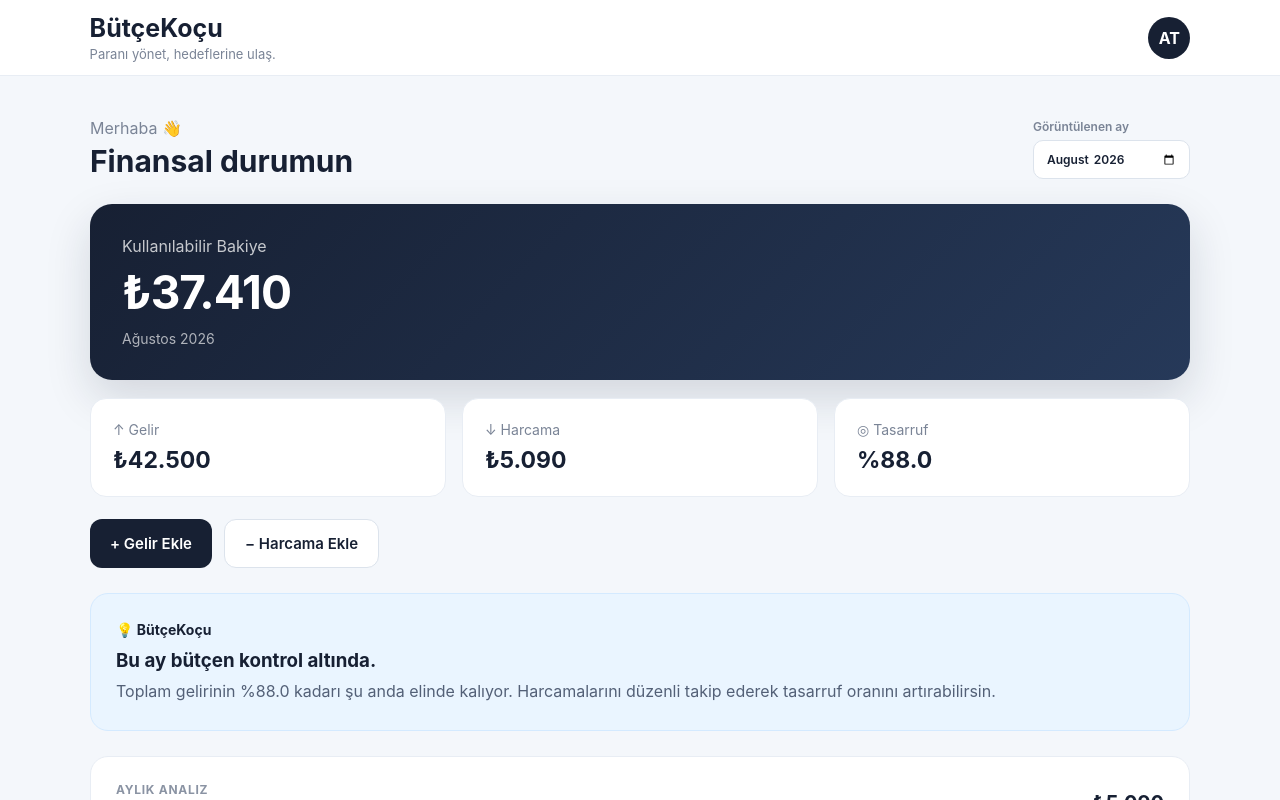
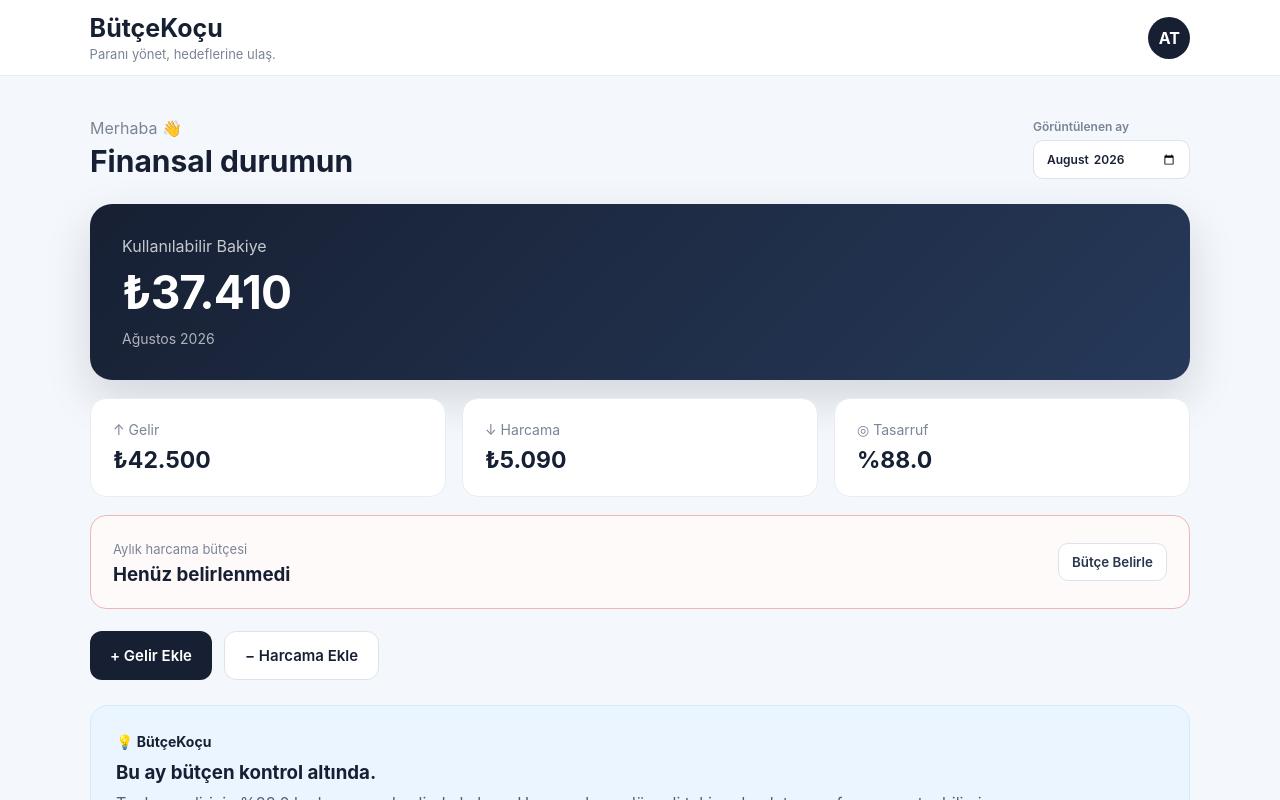
Before and after one commit to ahmet58aa-ai/butce-kocu, a React (Vite) app: page / in a window 1280 px wide. Shown: the top 800 px of the page. Built offline with nearby package versions, Linux system fonts and the light colour scheme.

Commit message:
feat: add monthly budget limits

```diff
--- a/src/App.css
+++ b/src/App.css
@@ -141,6 +141,77 @@ main {
 
 .card strong {
   font-size: 23px;
+}
+
+.budget-card {
+  margin-top: 18px;
+  padding: 22px;
+  border: 1px solid #dfe6ef;
+  border-radius: 16px;
+  background: white;
+}
+
+.budget-card-alert {
+  border-color: #efb6b6;
+  background: #fffafa;
+}
+
+.budget-header,
+.budget-details {
+  display: flex;
+  align-items: center;
+  justify-content: space-between;
+  gap: 18px;
+}
+
+.budget-header span {
+  color: #7a8496;
+  font-size: 13px;
+}
+
+.budget-header h3 {
+  margin: 5px 0 0;
+}
+
+.budget-header button {
+  border: 1px solid #dce3ec;
+  border-radius: 10px;
+  padding: 10px 13px;
+  background: white;
+  color: #27364d;
+  font-weight: 600;
+  cursor: pointer;
+}
+
+.budget-progress {
+  height: 10px;
+  margin: 20px 0 10px;
+  overflow: hidden;
+  border-radius: 999px;
+  background: #edf1f6;
+}
+
+.budget-progress div {
+  height: 100%;
+  border-radius: inherit;
+  background: #376e8f;
+}
+
+.budget-card-alert .budget-progress div {
+  background: #c63838;
+}
+
+.budget-details {
+  color: #68758a;
+  font-size: 13px;
+}
+
+.budget-details strong {
+  color: #27364d;
+}
+
+.budget-card-alert .budget-details strong {
+  color: #b52e2e;
 }
 
 .actions {
@@ -385,7 +456,18 @@ main {
   .actions button {
     width: 100%;
   }
-}.modal-backdrop {
+
+  .budget-header {
+    align-items: flex-start;
+    flex-direction: column;
+  }
+
+  .budget-header button {
+    width: 100%;
+  }
+}
+
+.modal-backdrop {
   position: fixed;
   inset: 0;
   background: rgba(15, 23, 42, 0.55);
--- a/src/App.jsx
+++ b/src/App.jsx
@@ -42,6 +42,12 @@ function App() {
   const [selectedMonth, setSelectedMonth] = useState(
     new Date().toISOString().slice(0, 7)
   )
+  const [monthlyBudgets, setMonthlyBudgets] = useState(() => {
+    const savedBudgets = localStorage.getItem('butceKocuMonthlyBudgets')
+    return savedBudgets ? JSON.parse(savedBudgets) : {}
+  })
+  const [isBudgetModalOpen, setIsBudgetModalOpen] = useState(false)
+  const [budgetInput, setBudgetInput] = useState('')
 
   const [form, setForm] = useState({
     amount: '',
@@ -56,6 +62,13 @@ function App() {
       JSON.stringify(transactions)
     )
   }, [transactions])
+
+  useEffect(() => {
+    localStorage.setItem(
+      'butceKocuMonthlyBudgets',
+      JSON.stringify(monthlyBudgets)
+    )
+  }, [monthlyBudgets])
 
   const monthlyTransactions = useMemo(() => {
     return transactions
@@ -93,6 +106,11 @@ function App() {
   }, [monthlyTransactions, totalExpense])
 
   const balance = totalIncome - totalExpense
+  const budgetLimit = monthlyBudgets[selectedMonth] || 0
+  const remainingBudget = budgetLimit - totalExpense
+  const budgetUsage = budgetLimit > 0
+    ? Math.min((totalExpense / budgetLimit) * 100, 100)
+    : 0
 
   const savingRate =
     totalIncome > 0
@@ -207,6 +225,24 @@ function App() {
     }).format(new Date(Number(year), Number(month) - 1, 1))
   }
 
+  function openBudgetModal() {
+    setBudgetInput(budgetLimit || '')
+    setIsBudgetModalOpen(true)
+  }
+
+  function handleBudgetSubmit(event) {
+    event.preventDefault()
+    const amount = Number(budgetInput)
+
+    if (!amount || amount <= 0) {
+      alert('Lütfen geçerli bir bütçe limiti gir.')
+      return
+    }
+
+    setMonthlyBudgets((prev) => ({ ...prev, [selectedMonth]: amount }))
+    setIsBudgetModalOpen(false)
+  }
+
   return (
     <div className="app">
       <header>
@@ -256,6 +292,43 @@ function App() {
             <span>◎ Tasarruf</span>
             <strong>%{savingRate}</strong>
           </div>
+        </section>
+
+        <section className={`budget-card ${remainingBudget < 0 ? 'budget-card-alert' : ''}`}>
+          <div className="budget-header">
+            <div>
+              <span>Aylık harcama bütçesi</span>
+              <h3>{budgetLimit ? formatMoney(budgetLimit) : 'Henüz belirlenmedi'}</h3>
+            </div>
+
+            <button onClick={openBudgetModal}>
+              {budgetLimit ? 'Limiti Güncelle' : 'Bütçe Belirle'}
+            </button>
+          </div>
+
+          {budgetLimit > 0 && (
+            <>
+              <div
+                className="budget-progress"
+                role="progressbar"
+                aria-label="Aylık bütçe kullanımı"
+                aria-valuenow={Math.round(budgetUsage)}
+                aria-valuemin="0"
+                aria-valuemax="100"
+              >
+                <div style={{ width: `${budgetUsage}%` }} />
+              </div>
+
+              <div className="budget-details">
+                <span>{formatMoney(totalExpense)} harcandı</span>
+                <strong>
+                  {remainingBudget >= 0
+                    ? `${formatMoney(remainingBudget)} kaldı`
+                    : `Limit ${formatMoney(Math.abs(remainingBudget))} aşıldı`}
+                </strong>
+              </div>
+            </>
+          )}
         </section>
 
         <section className="actions">
@@ -517,6 +590,54 @@ function App() {
           </div>
         </div>
       )}
+
+      {isBudgetModalOpen && (
+        <div className="modal-backdrop">
+          <div className="modal budget-modal">
+            <div className="modal-header">
+              <div>
+                <p>{formatMonth(selectedMonth)}</p>
+                <h2>Aylık Bütçe Belirle</h2>
+              </div>
+
+              <button
+                className="close-button"
+                onClick={() => setIsBudgetModalOpen(false)}
+              >
+                ×
+              </button>
+            </div>
+
+            <form onSubmit={handleBudgetSubmit}>
+              <label>
+                Harcama limiti
+                <input
+                  type="number"
+                  value={budgetInput}
+                  onChange={(event) => setBudgetInput(event.target.value)}
+                  placeholder="Örn. 15000"
+                  min="1"
+                  step="0.01"
+                  autoFocus
+                />
+              </label>
+
+              <div className="modal-actions">
+                <button
+                  type="button"
+                  className="secondary-button"
+                  onClick={() => setIsBudgetModalOpen(false)}
+                >
+                  Vazgeç
+                </button>
+                <button type="submit" className="primary-button">
+                  Kaydet
+                </button>
+              </div>
+            </form>
+          </div>
+        </div>
+      )}
     </div>
   )
 }
```
